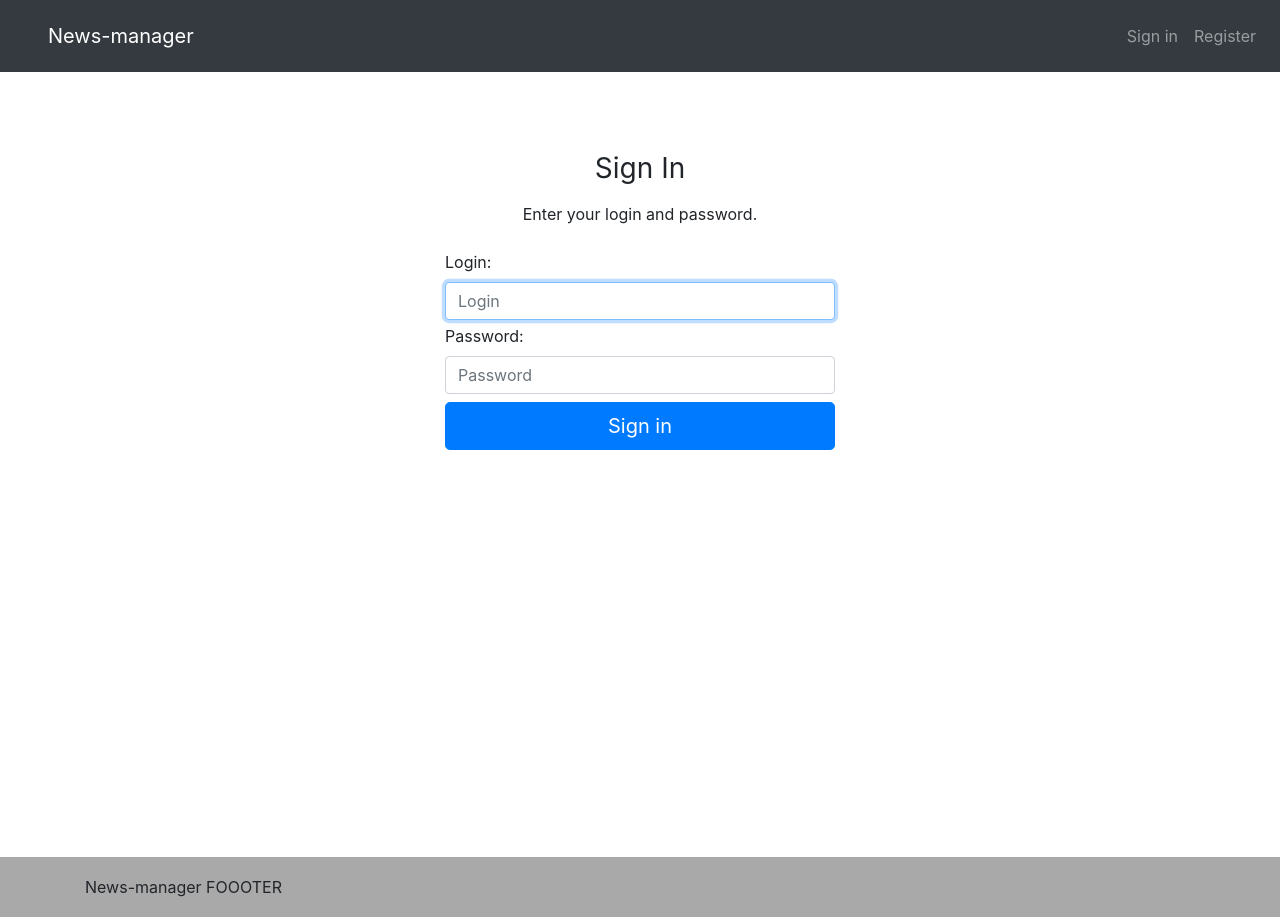
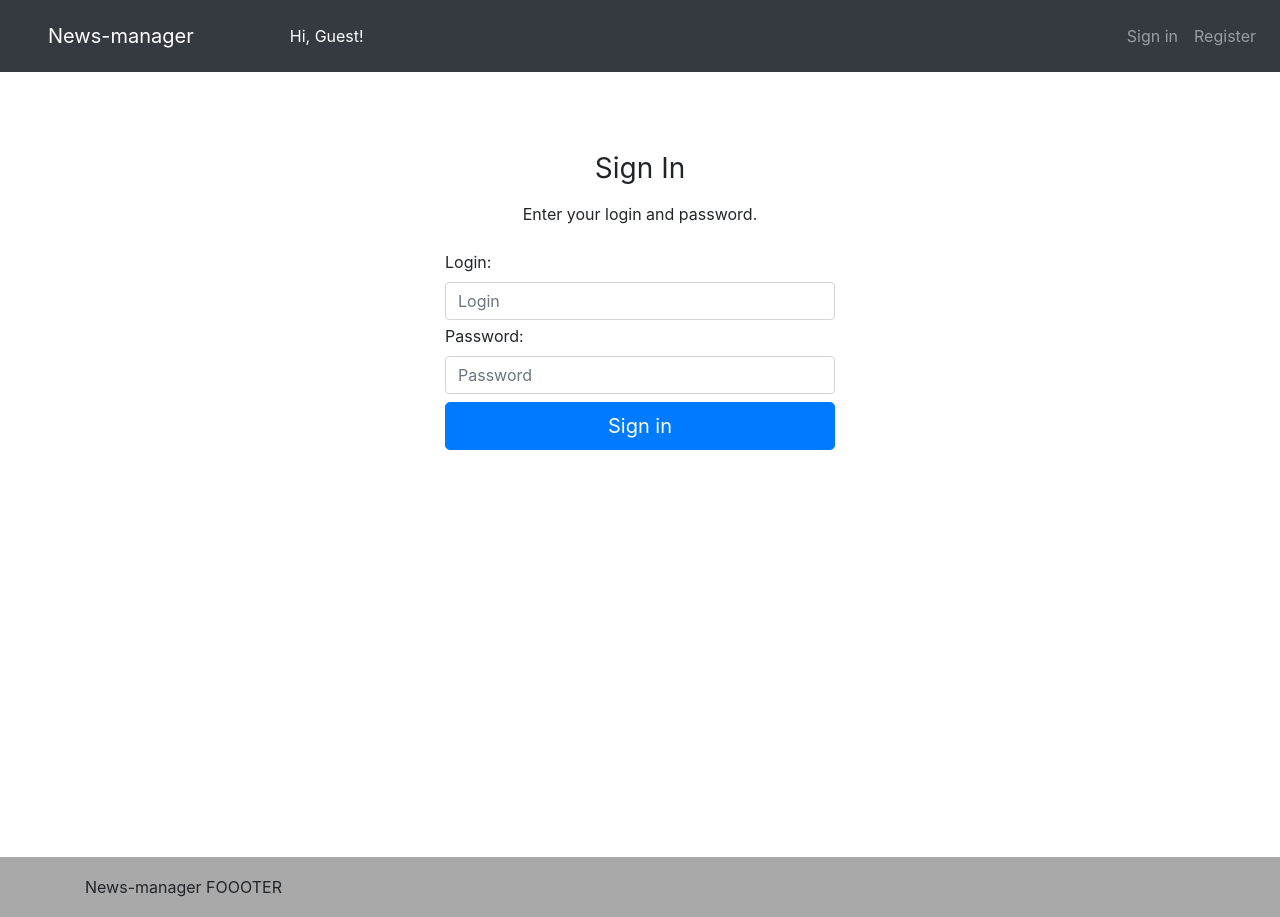
Before and after one commit to demis131194/NewsManagerReact, a React (Create React App) app: page /login in a window 1280 px wide. Built offline with nearby package versions, Linux system fonts and the light colour scheme.

Commit message:
add authorization (only front, hardcode)

```diff
--- a/src/components/App.jsx
+++ b/src/components/App.jsx
@@ -1,5 +1,5 @@
 import React, { Component } from 'react';
-import Header from './Header/Header'
+import HeaderContainer from './Header/HeaderContainer'
 import Content from './Content/Content';
 import Footer from './Footer';
 
@@ -11,7 +11,7 @@ class App extends Component {
     render() {
         return (
             <div>
-                <Header />
+                <HeaderContainer />
                 <Content />
                 <Footer />
             </div>
--- a/src/components/Content/Content.jsx
+++ b/src/components/Content/Content.jsx
@@ -3,9 +3,9 @@ import { Container } from 'react-bootstrap';
 import 'bootstrap/dist/css/bootstrap.css'
 import { Route } from 'react-router-dom';
 import NewsListPage from './NewsListPage/NewsListPage';
-import LoginPage from './LoginPage/LoginPage';
 import RegisterPage from './RegisterPage/RegisterPage';
 import NewsPageContainer from './SingleNewsPage/SingleNewsPageContainer';
+import LoginPageContainer from './LoginPage/LoginPageContainer.jsx';
 
 class Content extends Component {
     constructor(props) {
@@ -19,7 +19,7 @@ class Content extends Component {
                 <Route
                     component={NewsPageContainer}
                     path='/news/:newsId' />
-                <Route render={() => <LoginPage />} path='/login' />
+                <Route component={LoginPageContainer} path='/login' />
                 <Route render={() => <RegisterPage />} path='/register' />
             </Container>
         )
--- /dev/null
+++ b/src/components/Content/LoginPage/LoginPageContainer.jsx
@@ -0,0 +1,49 @@
+import React, { Component } from 'react';
+import * as axios from 'axios';
+import { connect } from 'react-redux';
+import LoginPage from './LoginPage';
+
+import dataBase from '../../../redux/database.js'
+import { setUserData } from '../../../redux/reducers/auth-reducer';
+
+class LoginApiContainer extends Component {
+
+    render() {
+        return (
+            <LoginPage handleSubmit={this.handleSubmit.bind(this)} />
+        )
+    }
+
+    handleSubmit(login, password) {
+        //AXIOS - LOGIN
+
+        let logedUser = dataBase.users.find(user => (user.login == login) && (user.password == password));
+
+        if(logedUser) {
+            localStorage.setItem('user', JSON.stringify(logedUser))
+            this.props.setUserData(logedUser);
+            this.props.history.push("/")
+        }
+
+    }
+}
+
+let mapStateToProps = (state, own) => {
+    return {
+        history: own.history,
+    }
+}
+
+let mapDispatchToProps = (dispatch) => {
+    return {
+        setUserData: (userData) => {
+            let action = setUserData(userData);
+            dispatch(action);
+        },
+    }
+}
+
+
+const LoginPageContainer = connect(mapStateToProps, mapDispatchToProps)(LoginApiContainer);
+
+export default LoginPageContainer;
--- a/src/components/Content/LoginPage/loginPage.jsx
+++ b/src/components/Content/LoginPage/loginPage.jsx
@@ -7,29 +7,50 @@ class LoginPage extends Component {
 
     constructor(props) {
         super(props);
+
+        this.state = {
+            login: '',
+            password: '',
+        }
+    }
+
+    handleLoginChange(event) {
+        this.setState({ login: event.target.value });
+    }
+
+    handlePasswordChange(event) {
+        this.setState({ password: event.target.value });
     }
 
     render() {
         return (
-            <form className={style.login}>
+            <form className={style.login} onSubmit={(e) => {
+                e.preventDefault();
+                this.props.handleSubmit(this.state.login, this.state.password)
+            }}>
                 <div className="text-center mb-4">
                     <h1 className="h3 mb-3 font-weight-normal">Sign In</h1>
                     <p>Enter your login and password.</p>
                 </div>
 
                 <div className="form-label-group mt-1">
-                    <label for="inputLogin">Login:</label>
-                    <input type="text" id="inputLogin" className="form-control" placeholder="Login" required="" autofocus="" />
+                    <label htmlFor="inputLogin">Login:</label>
+                    <input type="text" id="inputLogin" className="form-control" placeholder="Login"
+                        required={true} autoFocus="" value={this.state.login} onChange={this.handleLoginChange.bind(this)} />
                 </div>
 
-                <div class="form-label-group mt-1">
-                    <label for="inputPassword">Password:</label>
-                    <input type="password" id="inputPassword" className="form-control" placeholder="Password" required="" />
+                <div className="form-label-group mt-1">
+                    <label htmlFor="inputPassword">Password:</label>
+                    <input type="password" id="inputPassword" className="form-control" placeholder="Password"
+                        required={true} value={this.state.password} onChange={this.handlePasswordChange.bind(this)} />
                 </div>
                 <button className="btn btn-lg btn-primary btn-block mt-2" type="submit">Sign in</button>
             </form>
         )
     }
+
+
+
 }
 
 export default LoginPage;
--- a/src/components/Content/NewsListPage/NewsList/NewsItem/NewsItem.jsx
+++ b/src/components/Content/NewsListPage/NewsList/NewsItem/NewsItem.jsx
@@ -15,7 +15,7 @@ class NewsItem extends Component {
                 <Col>
                     <div>
                         <h2>
-                            <Link to={'/news/' + this.props.news.id} target='__blank' >
+                            <Link to={'/news/' + this.props.news.id} >
                                 {this.props.news.title}
                             </Link>
                         </h2>
--- a/src/components/Header/Header.jsx
+++ b/src/components/Header/Header.jsx
@@ -6,27 +6,32 @@ import NavbarCollapse from 'react-bootstrap/NavbarCollapse';
 import NavbarToggle from 'react-bootstrap/NavbarToggle';
 
 
-class Header extends Component {
-    constructor(props) {
-        super(props);
+
+let Header = (props) => {
+    // Refactor (this is testing)
+    let auth;
+    let welcome = 'Hi, Guest!'
+
+    if (props.userData.isAuth) {
+        auth = <Link to='/login' className='nav-link' onClick={props.resetData}>Logout</Link>
+        welcome = `Hi, ${props.userData.name} ${props.userData.surname}`
+    } else {
+        auth = [<Link to='/login' className='nav-link'>Sign in</Link>, <Link to='/register' className='nav-link' >Register</Link>]
     }
-
-    render() {
     return (
         <Navbar bg='dark' variant='dark'>
             <NavbarBrand className='nav-link'>
                 <Link to='/' className='nav-link text-white'>News-manager</Link>
             </NavbarBrand>
             <NavbarToggle aria-controls="responsive-navbar-nav" />
+            <span className='navbar-text pl-5 text-white'>{welcome}</span>
             <NavbarCollapse id="responsive-navbar-nav">
                 <Nav className='ml-auto'>
-                        <Link to='/login' className='nav-link'>Sign in</Link>
-                        <Link to='/register' className='nav-link' >Register</Link>
+                    {auth}
                 </Nav>
             </NavbarCollapse>
         </Navbar>
     )
 }
-}
 
 export default Header;
--- /dev/null
+++ b/src/components/Header/HeaderContainer.jsx
@@ -0,0 +1,53 @@
+import React, { Component } from 'react';
+import * as axios from 'axios';
+import { connect } from 'react-redux';
+import Header from './Header';
+
+
+import dataBase from '../../redux/database.js'
+import { setUserData } from '../../redux/reducers/auth-reducer';
+
+class HeaderApiContainer extends Component {
+
+    render() {
+        return (
+            <Header userData={this.props.authUser} resetData={this.handleLogoutClick.bind(this)} />
+        )
+    }
+
+    handleLogoutClick() {
+        localStorage.removeItem('user');
+        this.props.resetData();
+    }
+}
+
+let mapStateToProps = (state) => {
+    return {
+        authUser: state.authUser,
+    }
+}
+
+let mapDispatchToProps = (dispatch) => {
+    return {
+        setUserData: (userData) => {
+            let action = setUserData(userData);
+            dispatch(action);
+        },
+        resetData: () => {
+            let action = setUserData({
+                id: null,
+                name: null,
+                surname: null,
+                login: null,
+                role: null,
+            });
+            dispatch(action);
+        },
+
+    }
+}
+
+
+const HeaderContainer = connect(mapStateToProps, mapDispatchToProps)(HeaderApiContainer);
+
+export default HeaderContainer;
--- a/src/redux/reducers/auth-reducer.js
+++ b/src/redux/reducers/auth-reducer.js
@@ -1,11 +1,10 @@
 import * as types from '../constants/action-type-constants.js';
 
+let user = JSON.parse(localStorage.getItem('user'));
+
 let initialState = {
-    id: null,
-    name: null,
-    surname: null,
-    login: null,
-    role: null,
+    isAuth: user ? true : false,
+    ...user,
 }
 
 const authReducer = (state = initialState, action) => {
@@ -25,11 +24,8 @@ export const setUserData = (userData) => {
     return {
         type: types.SET_USER_DATA_ACTION_TYPE,
         data: {
-            id: userData.id,
-            name: userData.name,
-            surname: userData.surname,
-            login: userData.login,
-            role: userData.role,
+            isAuth: userData.id ? true : false,
+            ...userData,
         }
     }
 }
--- a/src/redux/store.js
+++ b/src/redux/store.js
@@ -23,6 +23,7 @@ let store = {
             }
         },
         authUser: {
+            isAuth: true,
             id: 1,
             name: 'Demis',
             surname: 'Katsuk',
```
Lines whose indentation alone changed are shown as unchanged.
